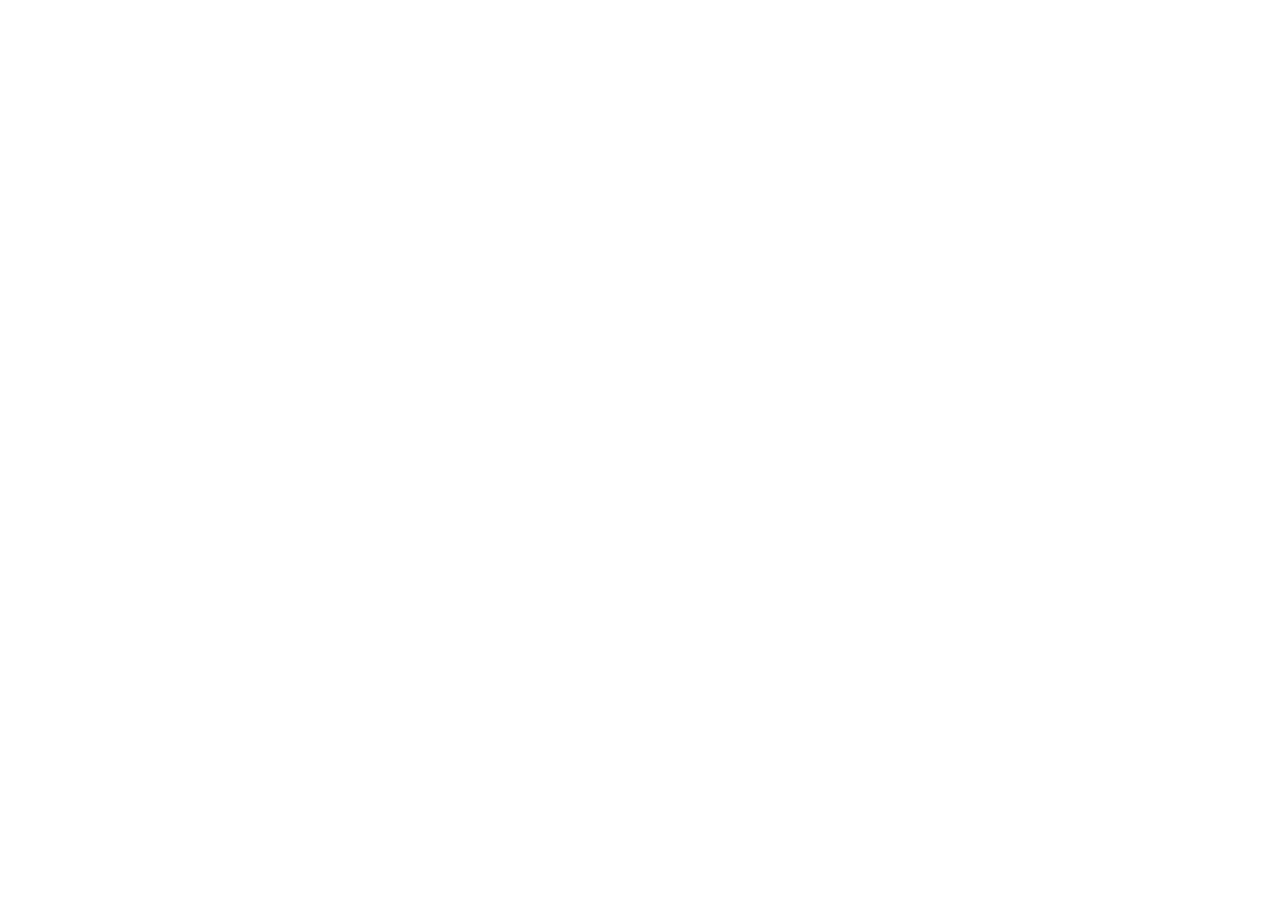
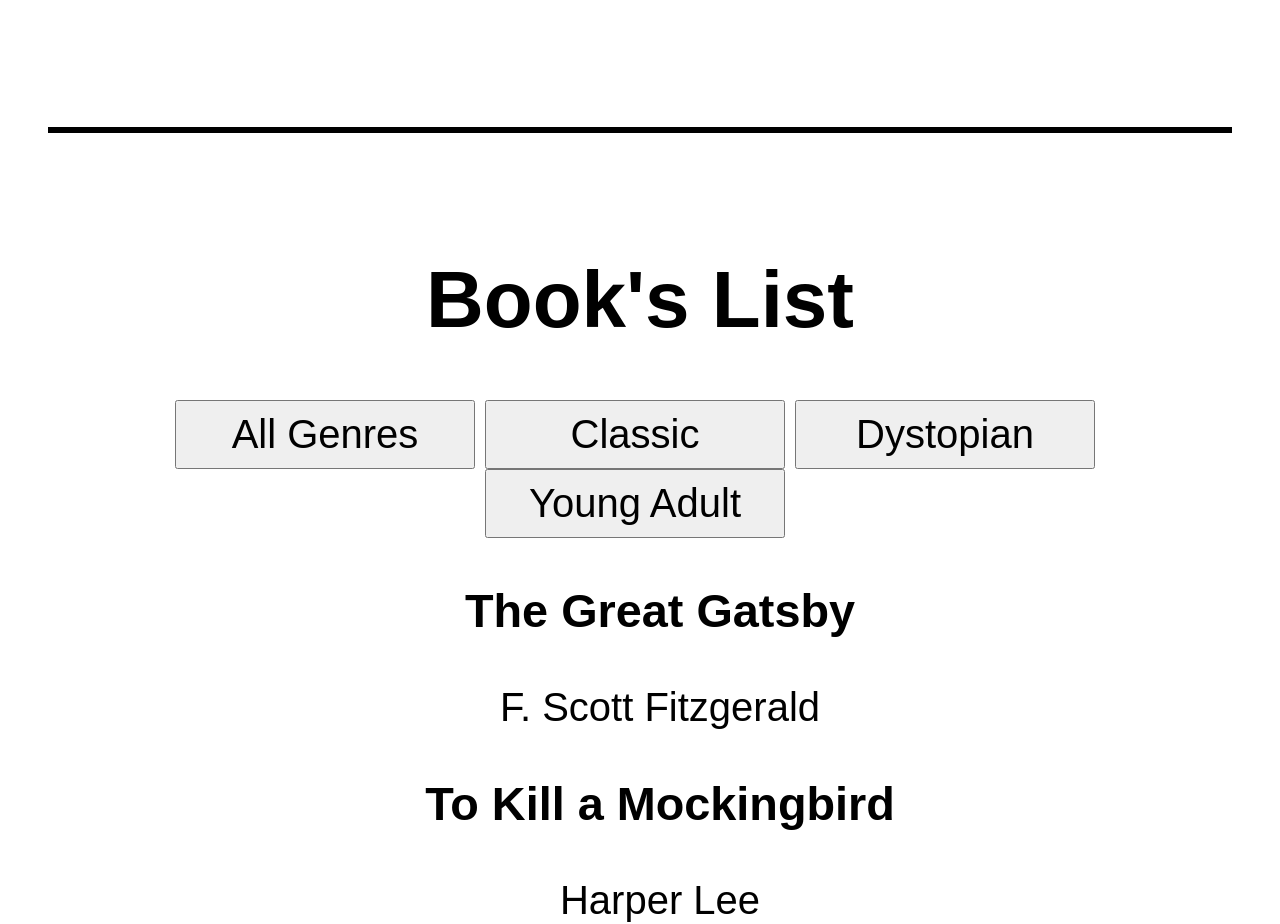
Before and after one commit to mdadil09/React-JS-Practice-Set, a React (Create React App) app in the folder set-4/: page / in a window 1280 px wide. Shown: the part 3067-3991 px from the top of the page. Before the commit the page ends 3194 px from the top, so only its background shows below. Built offline with nearby package versions, Linux system fonts and the light colour scheme.

Commit message:
Added 6th problem

```diff
--- a/set-4/src/App.js
+++ b/set-4/src/App.js
@@ -1,10 +1,11 @@
 import "./App.css";
+import Books from "./Pages/Books/Books";
 import DisplayVegetable from "./Pages/DisplayVegetable/DisplayVegetable";
 import HeroAndVillian from "./Pages/HeroAndVillian/HeroAndVillian";
 import MagnifyText from "./Pages/MagnifyText/MagnifyText";
 import ToDoList from "./Pages/ToDoList/ToDoList";
 import ToDoList1 from "./Pages/ToDoList/TodoListNew";
-import { characters, itemList, todoItems, todoItems1 } from "./data";
+import { books, characters, itemList, todoItems, todoItems1 } from "./data";
 
 function App() {
   return (
@@ -20,6 +21,8 @@
       <ToDoList todoItems={todoItems} />
       <hr />
       <ToDoList1 todoItems1={todoItems1} />
+      <hr />
+      <Books books={books} />
     </div>
   );
 }
--- a/set-4/src/Pages/Books/Books.jsx
+++ b/set-4/src/Pages/Books/Books.jsx
@@ -1,7 +1,70 @@
-import React from "react";
+import React, { useState } from "react";
 
-const Books = () => {
-  return <div>Books</div>;
+const Books = ({ books }) => {
+  const [showBook, setShowBook] = useState(null);
+
+  const filteredItem = showBook
+    ? books.filter((book) => book.genre === showBook)
+    : books;
+  return (
+    <div className="container" style={{ padding: "60px", fontSize: "40px" }}>
+      <h1>Book's List</h1>
+      <div className="buttons">
+        <button
+          style={{
+            padding: "10px",
+            fontSize: "40px",
+            width: "300px",
+            marginRight: "10px",
+          }}
+          onClick={() => setShowBook(null)}
+        >
+          All Genres
+        </button>
+        <button
+          style={{
+            padding: "10px",
+            fontSize: "40px",
+            width: "300px",
+            marginRight: "10px",
+          }}
+          onClick={() => setShowBook("Classic")}
+        >
+          Classic
+        </button>
+        <button
+          style={{
+            padding: "10px",
+            fontSize: "40px",
+            width: "300px",
+            marginRight: "10px",
+          }}
+          onClick={() => setShowBook("Dystopian")}
+        >
+          Dystopian
+        </button>
+        <button
+          style={{
+            padding: "10px",
+            fontSize: "40px",
+            width: "300px",
+            marginRight: "10px",
+          }}
+          onClick={() => setShowBook("Young Adult")}
+        >
+          Young Adult
+        </button>
+      </div>
+      <ul style={{ listStyle: "none" }}>
+        {filteredItem.map(({ id, title, author }) => (
+          <li key={id}>
+            <h3>{title}</h3>
+            <p>{author}</p>
+          </li>
+        ))}
+      </ul>
+    </div>
+  );
 };
 
 export default Books;
--- a/set-4/src/data.js
+++ b/set-4/src/data.js
@@ -70,3 +70,43 @@
   { id: 3, task: "Shopping", isDone: false },
   { id: 4, task: "Standup call", isDone: false },
 ];
+
+export const books = [
+  {
+    id: 1,
+    title: "The Great Gatsby",
+    author: "F. Scott Fitzgerald",
+    genre: "Classic",
+  },
+  {
+    id: 2,
+    title: "To Kill a Mockingbird",
+    author: "Harper Lee",
+    genre: "Classic",
+  },
+  {
+    id: 3,
+    title: "The Catcher in the Rye",
+    author: "J.D. Salinger",
+    genre: "Classic",
+  },
+  { id: 4, title: "1984", author: "George Orwell", genre: "Dystopian" },
+  {
+    id: 5,
+    title: "Brave New World",
+    author: "Aldous Huxley",
+    genre: "Dystopian",
+  },
+  {
+    id: 6,
+    title: "The Hunger Games",
+    author: "Suzanne Collins",
+    genre: "Young Adult",
+  },
+  {
+    id: 7,
+    title: "Harry Potter and the Philosopher's Stone",
+    author: "J.K. Rowling",
+    genre: "Young Adult",
+  },
+];
```
Also changed, not shown: set-4/src/Pages/Lives/Lives.jsx (added, +7 -0 lines), 1 other file (tests, documents, lock files or other folders).
